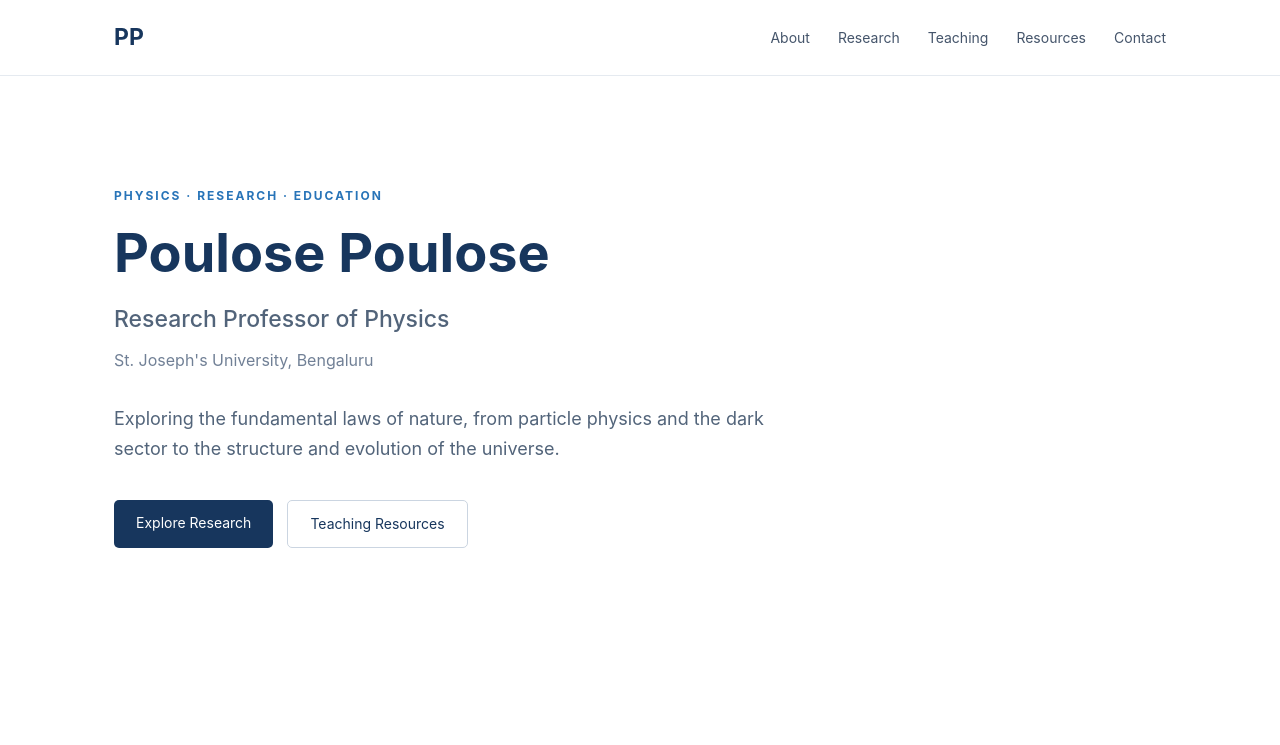
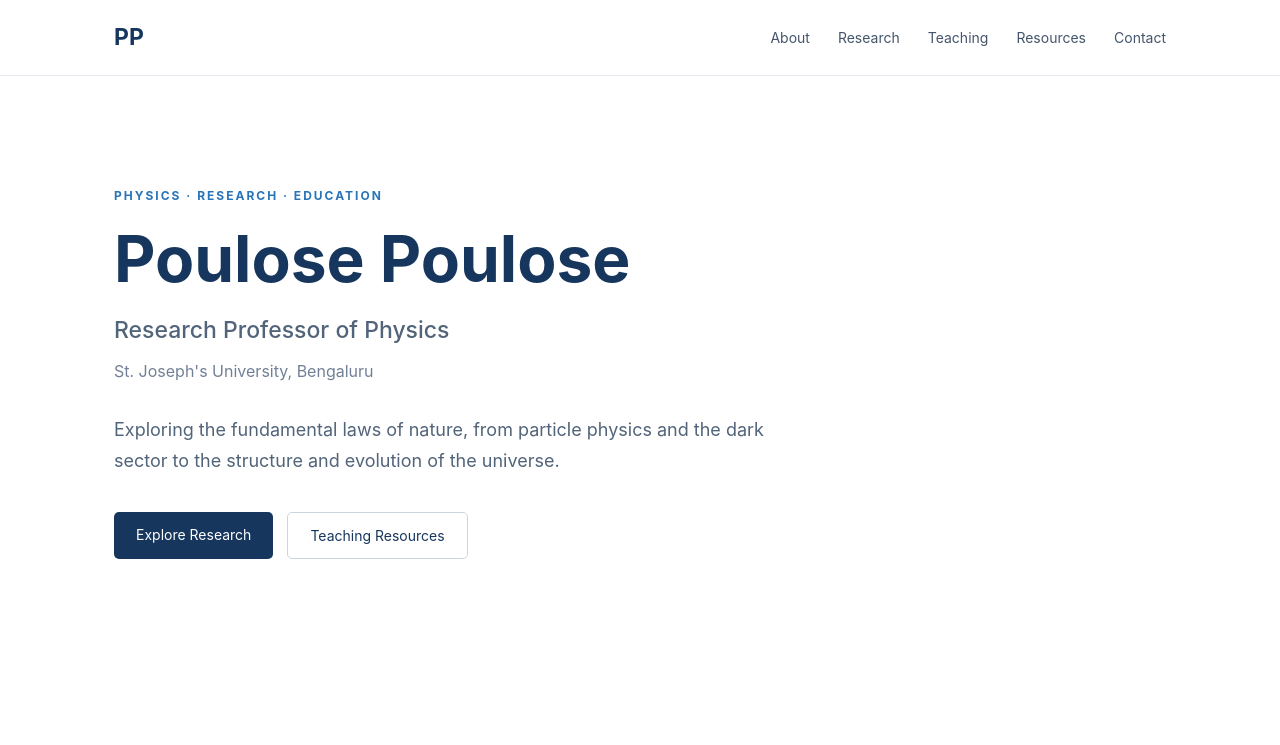
Before and after one commit to ppoulose/ppoulose.github.io, a plain HTML site: page index.html in a window 1280 px wide. Shown: the top 745 px of the page. Drawn offline with Linux system fonts and the light colour scheme.

Commit message:
Update style.css

```diff
--- a/style.css
+++ b/style.css
@@ -74,7 +74,7 @@ header {
 }
 
 .hero h1 {
-    font-size: clamp(38px, 6vw, 54px);
+    font-size: clamp(42px, 6vw, 64px);
     color: #17365d;
     line-height: 1.15;
     margin-bottom: 15px;
```
